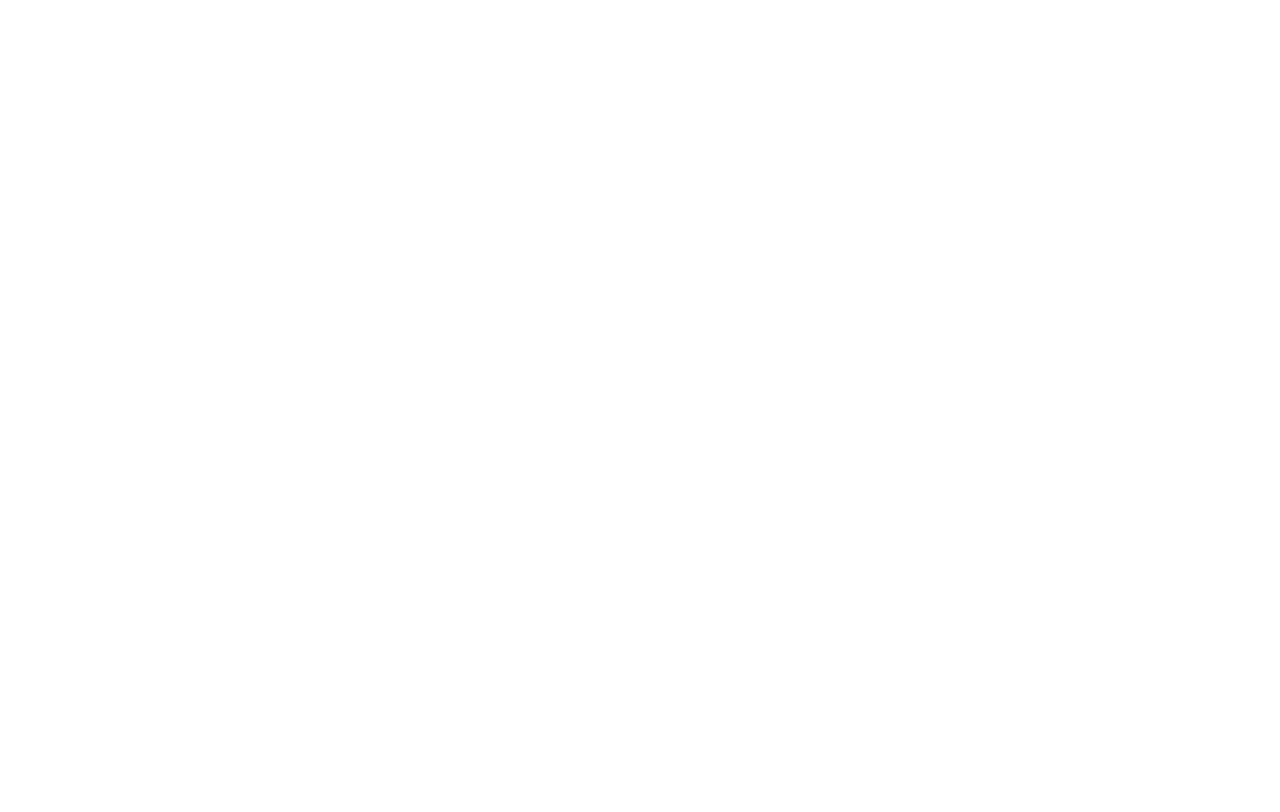
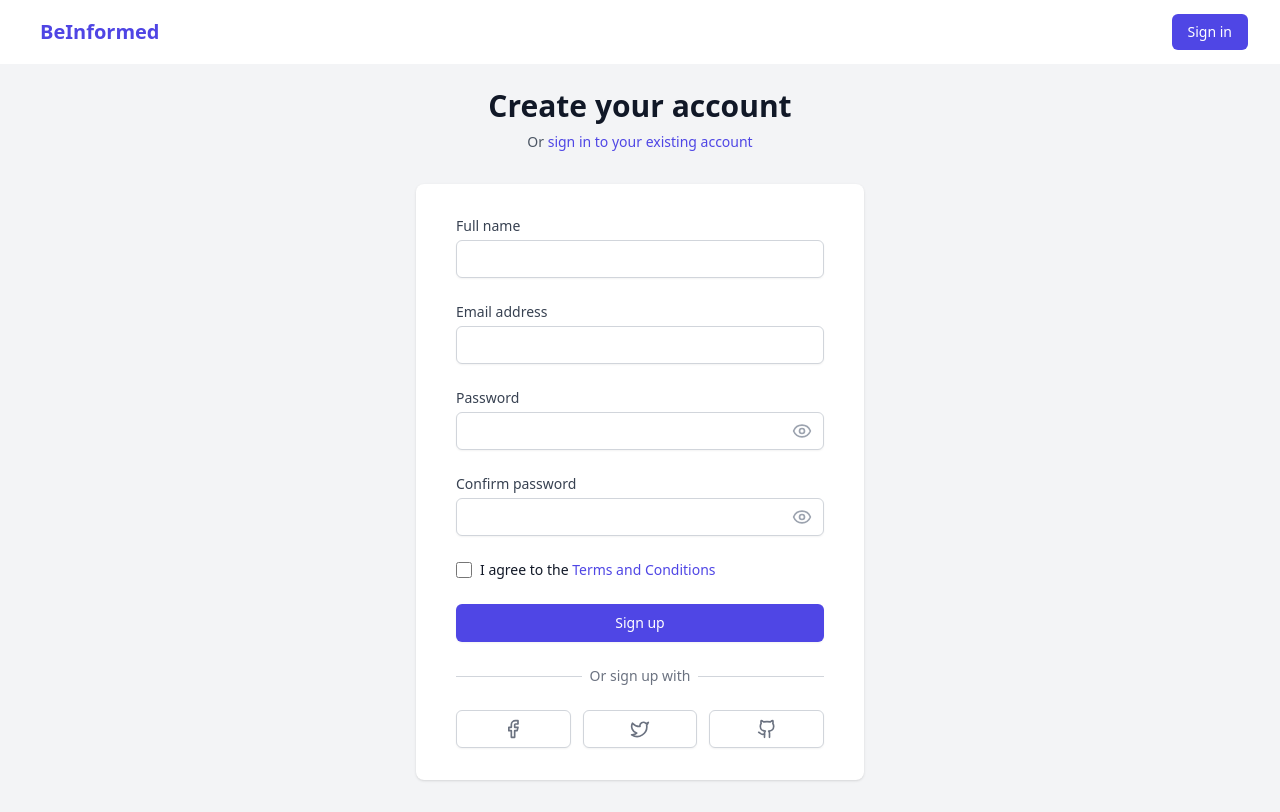
Before and after one commit to yaasir007/be-informed, a Nuxt app: page /auth/signup in a window 1280 px wide. Before the commit this address had no page. Built offline with nearby package versions, Linux system fonts and the light colour scheme.

Commit message:
signup page added UI

```diff
--- /dev/null
+++ b/pages/auth/signup.vue
@@ -0,0 +1,212 @@
+<script setup lang="ts">
+import { ref } from 'vue'
+import { EyeIcon, EyeOffIcon, FacebookIcon, TwitterIcon, GithubIcon } from 'lucide-vue-next'
+
+const name = ref('')
+const email = ref('')
+const password = ref('')
+const confirmPassword = ref('')
+const agreeToTerms = ref(false)
+const showPassword = ref(false)
+const showConfirmPassword = ref(false)
+const mobileMenuOpen = ref(false)
+
+const toggleMobileMenu = () => {
+  mobileMenuOpen.value = !mobileMenuOpen.value
+}
+
+const togglePasswordVisibility = () => {
+  showPassword.value = !showPassword.value
+}
+
+const toggleConfirmPasswordVisibility = () => {
+  showConfirmPassword.value = !showConfirmPassword.value
+}
+
+const handleSubmit = () => {
+  if (password.value !== confirmPassword.value) {
+    alert("Passwords don't match")
+    return
+  }
+
+  if  (!agreeToTerms.value) {
+    alert("Please agree to the terms and conditions")
+    return
+  }
+
+  // Here you would typically send the sign-up data to your backend
+  console.log('Sign-up attempt:', { name: name.value, email: email.value, password: password.value })
+  // You would then handle the response, perhaps setting auth tokens, redirecting, etc.
+}
+</script>
+
+<template>
+  <nav class="bg-white shadow">
+    <div class="max-w-7xl mx-auto px-4 sm:px-6 lg:px-8">
+      <div class="flex justify-between h-16">
+        <div class="flex">
+          <div class="flex-shrink-0 flex items-center">
+            <NuxtLink to="../" class="ml-2 text-xl font-bold text-[#4F45E4]">BeInformed</NuxtLink>
+          </div>
+        </div>
+        <div class="hidden sm:ml-6 sm:flex sm:items-center">
+          <NuxtLink to="../auth/login" class="bg-indigo-600 text-white px-4 py-2 rounded-md text-sm font-medium hover:bg-indigo-700 focus:outline-none focus:ring-2 focus:ring-offset-2 focus:ring-indigo-500">
+            Sign in
+          </NuxtLink>
+        </div>
+        <div class="-mr-2 flex items-center sm:hidden">
+          <button @click="toggleMobileMenu" type="button" class="inline-flex items-center justify-center p-2 rounded-md text-gray-400 hover:text-gray-500 hover:bg-gray-100 focus:outline-none focus:ring-2 focus:ring-inset focus:ring-indigo-500" aria-controls="mobile-menu" :aria-expanded="mobileMenuOpen">
+            <span class="sr-only">Open main menu</span>
+            <MenuIcon v-if="!mobileMenuOpen" class="block h-6 w-6" />
+            <XIcon v-else class="block h-6 w-6" />
+          </button>
+        </div>
+      </div>
+    </div>
+
+    <!-- Mobile menu, show/hide based on menu state. -->
+    <div v-show="mobileMenuOpen" class="sm:hidden" id="mobile-menu">
+      <div class="pt-4 pb-3 border-t border-gray-200">
+        <div class="mt-3 space-y-1">
+          <NuxtLink to="../auth/signup" class="w-full text-left block px-4 py-2 text-base font-medium text-gray-500 hover:text-gray-800 hover:bg-gray-100">
+            Sign Up
+          </NuxtLink>
+        </div>
+      </div>
+    </div>
+  </nav>
+
+  <div class="bg-gray-100 flex flex-col justify-center sm:px-6 lg:px-8 pb-8">
+    <div class="sm:mx-auto sm:w-full sm:max-w-md">
+      <!-- <img class="mx-auto h-12 w-auto" src="/placeholder.svg?height=48&width=48" alt="Company Review Logo"> -->
+      <h2 class="mt-6 text-center text-3xl font-extrabold text-gray-900">
+        Create your account
+      </h2>
+      <p class="mt-2 text-center text-sm text-gray-600">
+        Or
+        <NuxtLink to="./login" class="font-medium text-indigo-600 hover:text-indigo-500">
+          sign in to your existing account
+        </NuxtLink>
+      </p>
+    </div>
+
+    <div class="mt-8 sm:mx-auto sm:w-full sm:max-w-md">
+      <div class="bg-white py-8 px-4 shadow sm:rounded-lg sm:px-10">
+        <form class="space-y-6" @submit.prevent="handleSubmit">
+          <div>
+            <label for="name" class="block text-sm font-medium text-gray-700">
+              Full name
+            </label>
+            <div class="mt-1">
+              <input id="name" name="name" type="text" autocomplete="name" required
+                v-model="name"
+                class="appearance-none block w-full px-3 py-2 border border-gray-300 rounded-md shadow-sm placeholder-gray-400 focus:outline-none focus:ring-indigo-500 focus:border-indigo-500 sm:text-sm"
+              >
+            </div>
+          </div>
+
+          <div>
+            <label for="email" class="block text-sm font-medium text-gray-700">
+              Email address
+            </label>
+            <div class="mt-1">
+              <input id="email" name="email" type="email" autocomplete="email" required
+                v-model="email"
+                class="appearance-none block w-full px-3 py-2 border border-gray-300 rounded-md shadow-sm placeholder-gray-400 focus:outline-none focus:ring-indigo-500 focus:border-indigo-500 sm:text-sm"
+              >
+            </div>
+          </div>
+
+          <div>
+            <label for="password" class="block text-sm font-medium text-gray-700">
+              Password
+            </label>
+            <div class="mt-1 relative">
+              <input :type="showPassword ? 'text' : 'password'" id="password" name="password" autocomplete="new-password" required
+                v-model="password"
+                class="appearance-none block w-full px-3 py-2 border border-gray-300 rounded-md shadow-sm placeholder-gray-400 focus:outline-none focus:ring-indigo-500 focus:border-indigo-500 sm:text-sm"
+              >
+              <button type="button" @click="togglePasswordVisibility" class="absolute inset-y-0 right-0 pr-3 flex items-center">
+                <EyeIcon v-if="!showPassword" class="h-5 w-5 text-gray-400" />
+                <EyeOffIcon v-else class="h-5 w-5 text-gray-400" />
+              </button>
+            </div>
+          </div>
+
+          <div>
+            <label for="confirm-password" class="block text-sm font-medium text-gray-700">
+              Confirm password
+            </label>
+            <div class="mt-1 relative">
+              <input :type="showConfirmPassword ? 'text' : 'password'" id="confirm-password" name="confirm-password" autocomplete="new-password" required
+                v-model="confirmPassword"
+                class="appearance-none block w-full px-3 py-2 border border-gray-300 rounded-md shadow-sm placeholder-gray-400 focus:outline-none focus:ring-indigo-500 focus:border-indigo-500 sm:text-sm"
+              >
+              <button type="button" @click="toggleConfirmPasswordVisibility" class="absolute inset-y-0 right-0 pr-3 flex items-center">
+                <EyeIcon v-if="!showConfirmPassword" class="h-5 w-5 text-gray-400" />
+                <EyeOffIcon v-else class="h-5 w-5 text-gray-400" />
+              </button>
+            </div>
+          </div>
+
+          <div class="flex items-center">
+            <input id="terms" name="terms" type="checkbox" required
+              v-model="agreeToTerms"
+              class="h-4 w-4 text-indigo-600 focus:ring-indigo-500 border-gray-300 rounded"
+            >
+            <label for="terms" class="ml-2 block text-sm text-gray-900">
+              I agree to the
+              <a href="#" class="font-medium text-indigo-600 hover:text-indigo-500">Terms and Conditions</a>
+            </label>
+          </div>
+
+          <div>
+            <button type="submit" class="w-full flex justify-center py-2 px-4 border border-transparent rounded-md shadow-sm text-sm font-medium text-white bg-indigo-600 hover:bg-indigo-700 focus:outline-none focus:ring-2 focus:ring-offset-2 focus:ring-indigo-500">
+              Sign up
+            </button>
+          </div>
+        </form>
+
+        <div class="mt-6">
+          <div class="relative">
+            <div class="absolute inset-0 flex items-center">
+              <div class="w-full border-t border-gray-300"></div>
+            </div>
+            <div class="relative flex justify-center text-sm">
+              <span class="px-2 bg-white text-gray-500">
+                Or sign up with
+              </span>
+            </div>
+          </div>
+
+          <div class="mt-6 grid grid-cols-3 gap-3">
+            <div>
+              <a href="#" class="w-full inline-flex justify-center py-2 px-4 border border-gray-300 rounded-md shadow-sm bg-white text-sm font-medium text-gray-500 hover:bg-gray-50">
+                <span class="sr-only">Sign up with Facebook</span>
+                <FacebookIcon class="w-5 h-5" />
+              </a>
+            </div>
+
+            <div>
+              <a href="#" class="w-full inline-flex justify-center py-2 px-4 border border-gray-300 rounded-md shadow-sm bg-white text-sm font-medium text-gray-500 hover:bg-gray-50">
+                <span class="sr-only">Sign up with Twitter</span>
+                <TwitterIcon class="w-5 h-5" />
+              </a>
+            </div>
+
+            <div>
+              <a href="#" class="w-full inline-flex justify-center py-2 px-4 border border-gray-300 rounded-md shadow-sm bg-white text-sm font-medium text-gray-500 hover:bg-gray-50">
+                <span class="sr-only">Sign up with GitHub</span>
+                <GithubIcon class="w-5 h-5" />
+              </a>
+            </div>
+          </div>
+        </div>
+      </div>
+    </div>
+  </div>
+</template>
+
+<style scoped>
+
+</style>
```
